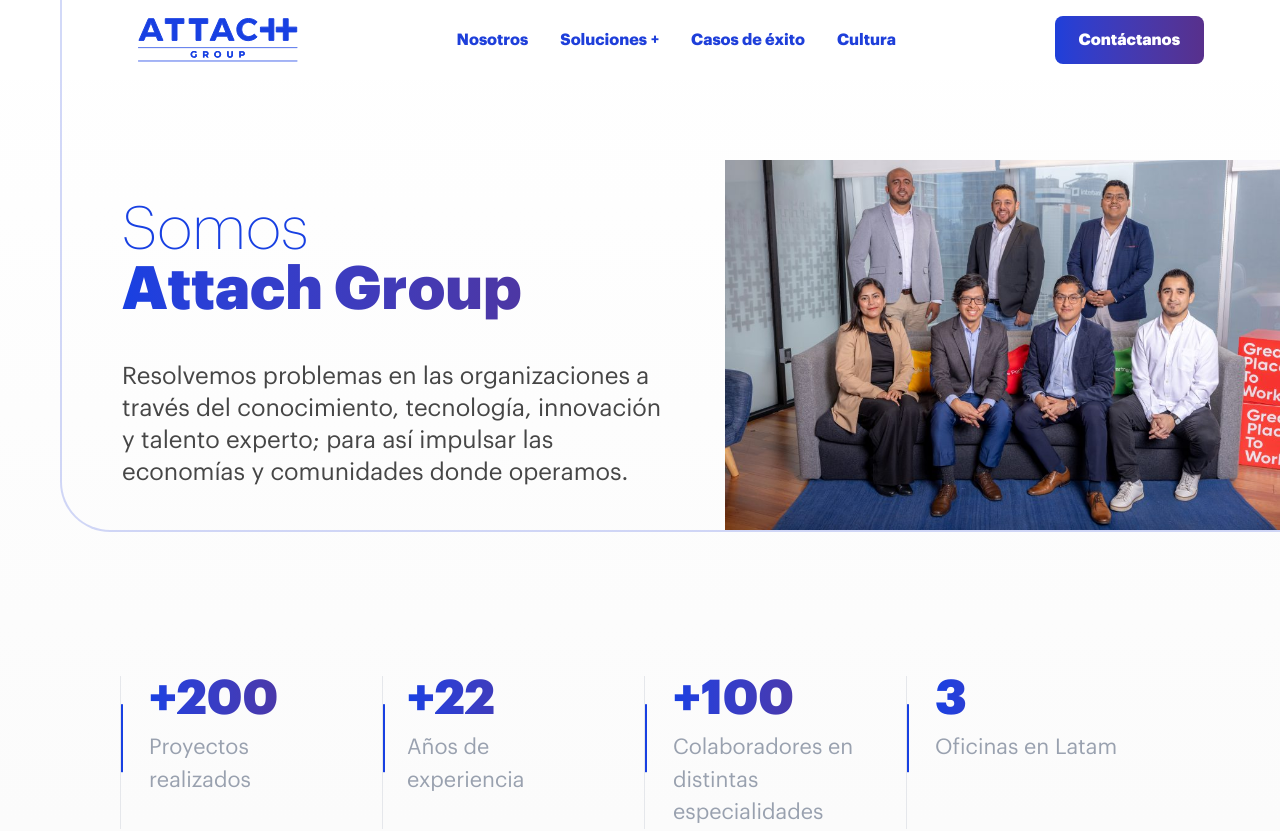
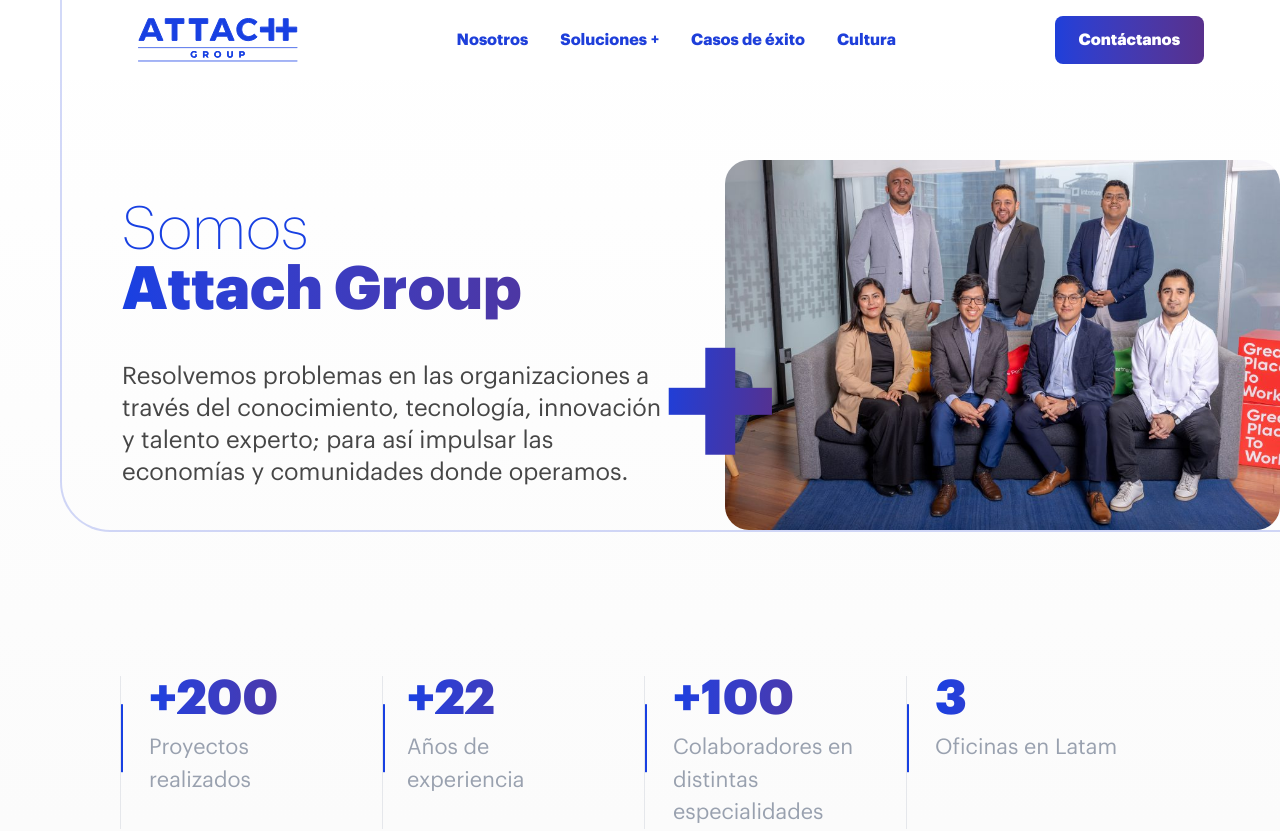
Before and after one commit to falarcon281096/attach-group, a Next.js app: page /nosotros in a window 1280 px wide. Shown: the top 831 px of the page. Built offline with nearby package versions, Linux system fonts and the light colour scheme.

Commit message:
GradientPlusProps component

```diff
--- a/src/app/cultura/page.tsx
+++ b/src/app/cultura/page.tsx
@@ -4,6 +4,7 @@
 import Image from 'next/image';
 import Header from "../../components/Header";
 import Footer from "../../components/Footer";
+import GradientPlus from '@/components/GradientPlus';
 
 export default function Home() {
 
@@ -32,7 +33,14 @@
               alt='cultura-banner'
               width={400}
               height={600}
-              className='block w-full h-auto'
+              className='block w-full rounded-3xl h-auto'
+            />
+            <GradientPlus
+              leftMobile="-1rem"
+              leftDesktop="-1.6rem"
+              rightMobile="1rem"
+              bottomMobile="2rem"
+              bottomDesktop="1rem"
             />
           </div>
         </div>
--- a/src/app/nosotros/page.tsx
+++ b/src/app/nosotros/page.tsx
@@ -5,6 +5,7 @@
 import Image from "next/image";
 import styles from "./nosotros.module.css";
 import Footer from "../../components/Footer";
+import GradientPlus from "../../components/GradientPlus";
 
 export default function Home() {
 
@@ -16,7 +17,7 @@
         {/* Hero Section */}
         <div className={`z-10 pb-20 ${styles.hero}`}>
           <div className="ml-15 border-l-2 border-b-2 border-[#1e3fda]/20 rounded-bl-[50px] pt-20">
-            <div className="grid lg:grid-cols-2 gap-12 items-center ml-15">
+            <div className="grid lg:grid-cols-2 gap-12 items-center ml-15 overflow-visible">
               {/* Content */}
               <div>
                 <p className="text-[#1840E2] font-extralight text-4xl lg:text-6xl">Somos</p>
@@ -27,8 +28,15 @@
               </div>
 
               {/* Image placeholder - where the person and city image goes */}
-              <div className="">
-                  <Image src="/images/nosotros/AttachGroup.jpg" className="w-full" alt="icon Galileo IA" width={684} height={580} />
+              <div className="relative overflow-visible">
+                  <Image
+                    src="/images/nosotros/AttachGroup.jpg"
+                    className="w-full rounded-3xl"
+                    alt="icon Galileo IA"
+                    width={684}
+                    height={580}
+                  />
+                  <GradientPlus />
               </div>
             </div>
           </div>
--- /dev/null
+++ b/src/components/GradientPlus.tsx
@@ -0,0 +1,289 @@
+"use client";
+
+import React, { useEffect, useRef } from 'react';
+
+interface GradientColorStop {
+  color: string;
+  position: string;
+}
+
+type CssLength = string | number;
+
+interface GradientPlusProps {
+  className?: string;
+  containerClassName?: string;
+  // Position properties
+  left?: CssLength;
+  leftMobile?: CssLength;
+  leftTablet?: CssLength;
+  leftDesktop?: CssLength;
+  right?: CssLength;
+  rightMobile?: CssLength;
+  rightTablet?: CssLength;
+  rightDesktop?: CssLength;
+  top?: CssLength;
+  topMobile?: CssLength;
+  topTablet?: CssLength;
+  topDesktop?: CssLength;
+  bottom?: CssLength;
+  bottomMobile?: CssLength;
+  bottomTablet?: CssLength;
+  bottomDesktop?: CssLength;
+  // Padding properties
+  paddingBottom?: CssLength;
+  paddingTop?: CssLength;
+  paddingLeft?: CssLength;
+  paddingRight?: CssLength;
+  padding?: CssLength;
+  // Transform properties
+  transform?: string;
+  rotate?: string;
+  translateX?: CssLength;
+  translateY?: CssLength;
+  // Size properties
+  sizeMobile?: CssLength;
+  sizeTablet?: CssLength;
+  sizeDesktop?: CssLength;
+  // Layer properties
+  zIndex?: string | number;
+  // Gradient properties
+  gradientAngle?: string;
+  gradientColors?: GradientColorStop[] | string[];
+  gradientStartColor?: string;
+  gradientEndColor?: string;
+  gradientCustom?: string; // Full gradient string for complete control
+}
+
+export default function GradientPlus({
+  className = "",
+  containerClassName = "",
+  // Position
+  left,
+  leftMobile = "-1.5rem",
+  leftTablet = "-2rem",
+  leftDesktop = "-4rem",
+  right,
+  rightMobile,
+  rightTablet,
+  rightDesktop,
+  top,
+  topMobile,
+  topTablet,
+  topDesktop,
+  bottom = "0",
+  bottomMobile,
+  bottomTablet,
+  bottomDesktop,
+  // Padding
+  paddingBottom = "1rem",
+  paddingTop,
+  paddingLeft,
+  paddingRight,
+  padding,
+  // Transform
+  transform,
+  rotate,
+  translateX,
+  translateY,
+  // Size
+  sizeMobile = "8rem",
+  sizeTablet = "10rem",
+  sizeDesktop = "13rem",
+  // Layer
+  zIndex,
+  // Gradient
+  gradientAngle = "276.34deg",
+  gradientColors,
+  gradientStartColor,
+  gradientEndColor,
+  gradientCustom,
+}: GradientPlusProps) {
+  const spanRef = useRef<HTMLSpanElement>(null);
+  const containerRef = useRef<HTMLDivElement>(null);
+
+  // Build gradient string
+  const buildGradient = (): string => {
+    // If custom gradient is provided, use it directly
+    if (gradientCustom) {
+      return gradientCustom;
+    }
+
+    // If gradientColors array is provided
+    if (gradientColors && gradientColors.length > 0) {
+      if (Array.isArray(gradientColors) && typeof gradientColors[0] === 'object') {
+        // Array of objects with color and position
+        const stops = (gradientColors as GradientColorStop[])
+          .map((stop) => `${stop.color} ${stop.position}`)
+          .join(', ');
+        return `linear-gradient(${gradientAngle}, ${stops})`;
+      } else if (Array.isArray(gradientColors)) {
+        // Simple array of colors - distribute evenly
+        const stops = (gradientColors as string[])
+          .map((color, index) => {
+            const position = index === 0 ? '0%' :
+                            index === gradientColors.length - 1 ? '100%' :
+                            `${(index / (gradientColors.length - 1)) * 100}%`;
+            return `${color} ${position}`;
+          })
+          .join(', ');
+        return `linear-gradient(${gradientAngle}, ${stops})`;
+      }
+    }
+
+    // If start and end colors are provided
+    if (gradientStartColor && gradientEndColor) {
+      return `linear-gradient(${gradientAngle}, ${gradientStartColor}, ${gradientEndColor})`;
+    }
+
+    // Default gradient
+    return 'linear-gradient(276.34deg, #5E2F84 0.11%, #1840E2 100.11%)';
+  };
+
+  const gradientString = buildGradient();
+
+  useEffect(() => {
+    if (!spanRef.current || !containerRef.current) return;
+
+    const updateResponsiveStyles = () => {
+      if (!spanRef.current || !containerRef.current) return;
+      const width = window.innerWidth;
+
+      // Update font size responsively
+      if (width >= 1024) {
+        spanRef.current.style.fontSize = sizeDesktop;
+      } else if (width >= 768) {
+        spanRef.current.style.fontSize = sizeTablet;
+      } else {
+        spanRef.current.style.fontSize = sizeMobile;
+      }
+
+      // Helper to pick value based on breakpoint
+      const pick = (m?: string, t?: string, d?: string): string | undefined => {
+        const mv = m;
+        const tv = t ?? mv;
+        const dv = d ?? tv;
+        if (width >= 1024) return dv;
+        if (width >= 768) return tv;
+        return mv;
+      };
+
+      // Update positions responsively (only when single-value prop is not provided)
+      if (!left) {
+        const v = pick(leftMobile, leftTablet, leftDesktop);
+        if (v !== undefined) containerRef.current.style.left = v;
+      }
+      if (!right) {
+        const v = pick(rightMobile, rightTablet, rightDesktop);
+        if (v !== undefined) containerRef.current.style.right = v;
+      }
+      if (!top) {
+        const v = pick(topMobile, topTablet, topDesktop);
+        if (v !== undefined) containerRef.current.style.top = v;
+      }
+      if (!bottom) {
+        const v = pick(bottomMobile, bottomTablet, bottomDesktop);
+        if (v !== undefined) containerRef.current.style.bottom = v;
+      }
+    };
+
+    updateResponsiveStyles();
+    window.addEventListener('resize', updateResponsiveStyles);
+    return () => window.removeEventListener('resize', updateResponsiveStyles);
+  }, [
+    sizeMobile,
+    sizeTablet,
+    sizeDesktop,
+    left,
+    leftMobile,
+    leftTablet,
+    leftDesktop,
+    right,
+    rightMobile,
+    rightTablet,
+    rightDesktop,
+    top,
+    topMobile,
+    topTablet,
+    topDesktop,
+    bottom,
+    bottomMobile,
+    bottomTablet,
+    bottomDesktop,
+  ]);
+
+  // Build position classes using Tailwind arbitrary values
+  const buildPositionClasses = (prop: string | undefined, mobile: string | undefined, tablet: string | undefined, desktop: string | undefined, prefix: string): string => {
+    if (prop) return ""; // If single value provided, use inline style
+    if (!mobile && !tablet && !desktop) return "";
+
+    const mobileValue = mobile || "0";
+    const tabletValue = tablet || mobileValue;
+    const desktopValue = desktop || tabletValue;
+
+    if (mobileValue === tabletValue && tabletValue === desktopValue) {
+      return `${prefix}-[${mobileValue}]`;
+    }
+    return `${prefix}-[${mobileValue}] md:${prefix}-[${tabletValue}] lg:${prefix}-[${desktopValue}]`;
+  };
+
+  // Position handled via inline styles to support decimals and dynamic values reliably
+  const leftClasses = "";
+  const rightClasses = "";
+  const topClasses = "";
+  const bottomClasses = "";
+
+  // Build inline styles for position (when single value is provided)
+  const positionStyle: React.CSSProperties = {};
+  if (left) positionStyle.left = left;
+  if (right) positionStyle.right = right;
+  if (top) positionStyle.top = top;
+  if (bottom) positionStyle.bottom = bottom;
+
+  // Build padding styles
+  if (padding) {
+    positionStyle.padding = padding;
+  } else {
+    if (paddingTop) positionStyle.paddingTop = paddingTop;
+    if (paddingBottom) positionStyle.paddingBottom = paddingBottom;
+    if (paddingLeft) positionStyle.paddingLeft = paddingLeft;
+    if (paddingRight) positionStyle.paddingRight = paddingRight;
+  }
+
+  // Build transform
+  const transformParts: string[] = [];
+  if (translateX) transformParts.push(`translateX(${translateX})`);
+  if (translateY) transformParts.push(`translateY(${translateY})`);
+  if (rotate) transformParts.push(`rotate(${rotate})`);
+  if (transform) transformParts.push(transform);
+  if (transformParts.length > 0) {
+    positionStyle.transform = transformParts.join(' ');
+  }
+
+  // Add z-index
+  if (zIndex !== undefined) {
+    positionStyle.zIndex = typeof zIndex === 'number' ? zIndex : zIndex;
+  }
+
+  // Default bottom class if no bottom values are provided
+  const defaultBottomClass = !bottom && !bottomMobile && !bottomTablet && !bottomDesktop ? "bottom-0" : "";
+
+  return (
+    <div
+      ref={containerRef}
+      className={`absolute ${defaultBottomClass} ${containerClassName}`.trim().replace(/\s+/g, ' ')}
+      style={positionStyle}
+    >
+      <span
+        ref={spanRef}
+        className={`font-bold leading-none inline-block ${className}`}
+        style={{
+          fontSize: sizeMobile,
+          background: gradientString,
+          WebkitBackgroundClip: 'text',
+          WebkitTextFillColor: 'transparent',
+          backgroundClip: 'text',
+        }}
+      >+</span>
+    </div>
+  );
+}
```
Also changed, not shown: public/images/prisma/logoPrisma.svg (added).
